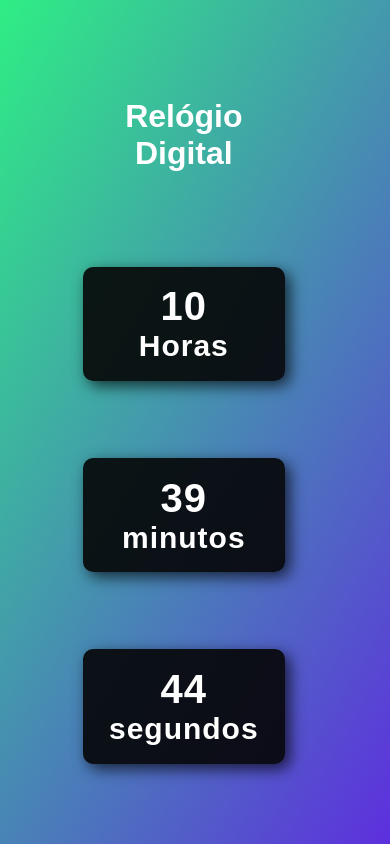
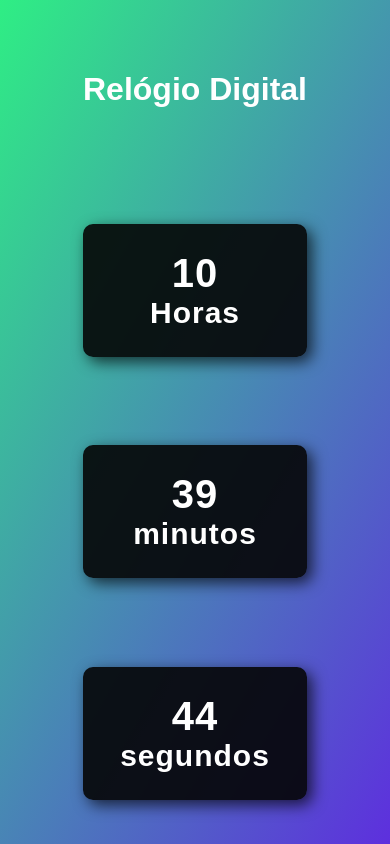
Before and after one commit to Felipe-Bignoto/Relogio-digital, a plain HTML site: page index.html in a window 390 px wide. Drawn offline with Linux system fonts and the light colour scheme.

Commit message:
ajustes finais

```diff
--- a/assets/css/style.css
+++ b/assets/css/style.css
@@ -68,10 +68,10 @@ body{
         display: grid;
         flex-direction: row;
         align-items: center;
-        grid-template-rows: 1f0 1fr 1frr;
+        grid-template-rows: 1fr 1fr 1frr;
         justify-content: space-around;
-        height: 90%;
-        width: 90%;
+        height: 100%;
+        width: 100%;
         background: transparent;
         box-shadow: 5px 5px 15px rgba(0, 0, 0, 0);
 
```
